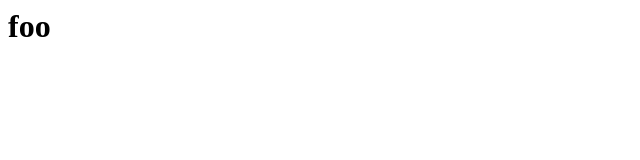
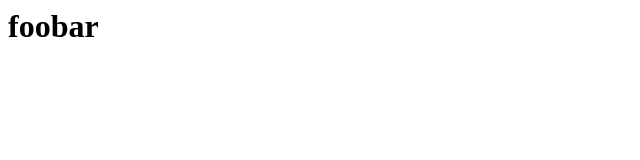
Before and after one commit to pauldougan/pauldougan.github.io, a plain HTML site: page index.html in a window 1280 px wide. Shown: the full height of the page, 0-640 px from the left. Drawn offline with Linux system fonts and the light colour scheme.

Commit message:
Update index.html

```diff
--- a/index.html
+++ b/index.html
@@ -1 +1 @@
-<h1>foo</h1>
+<h1>foobar</h1>
```
